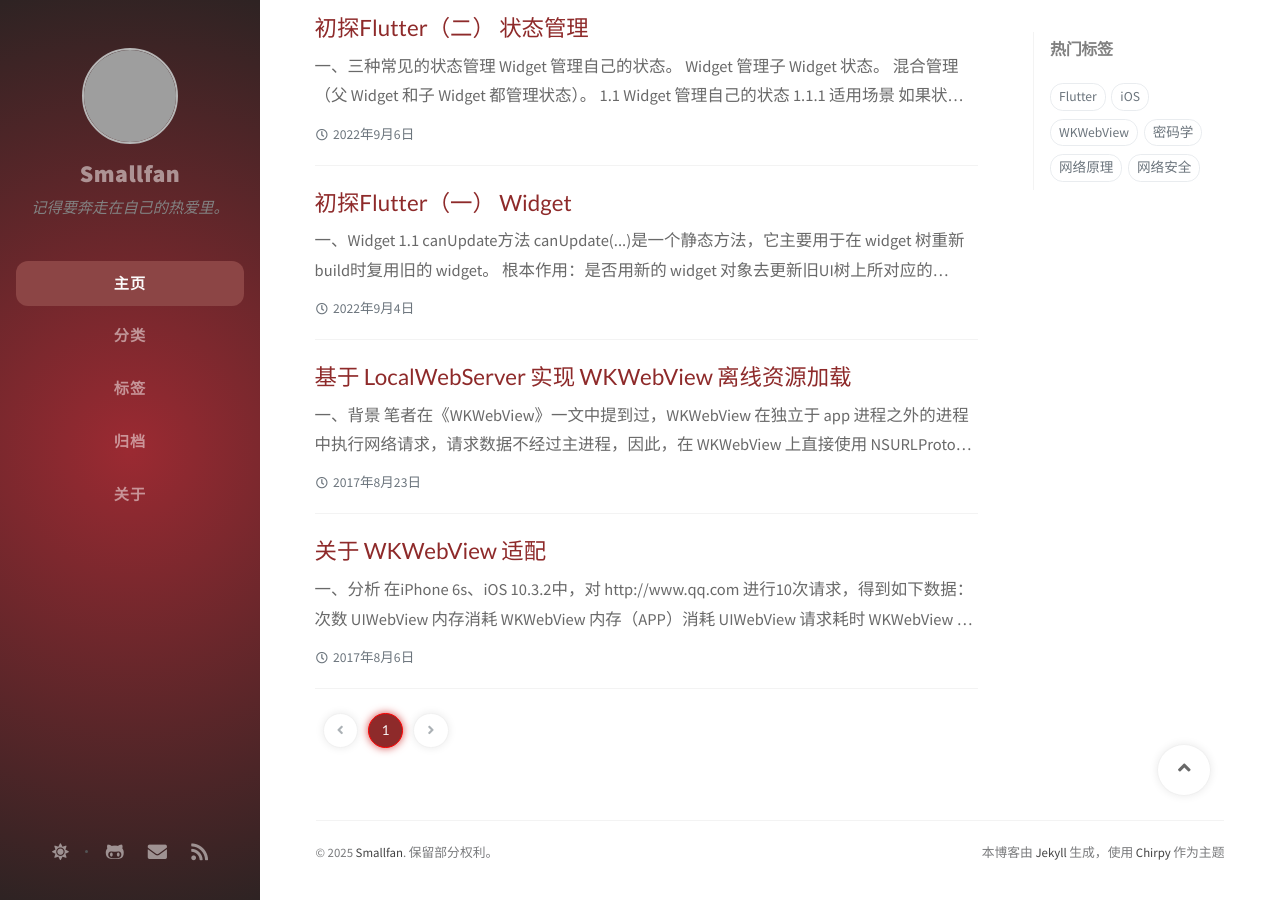
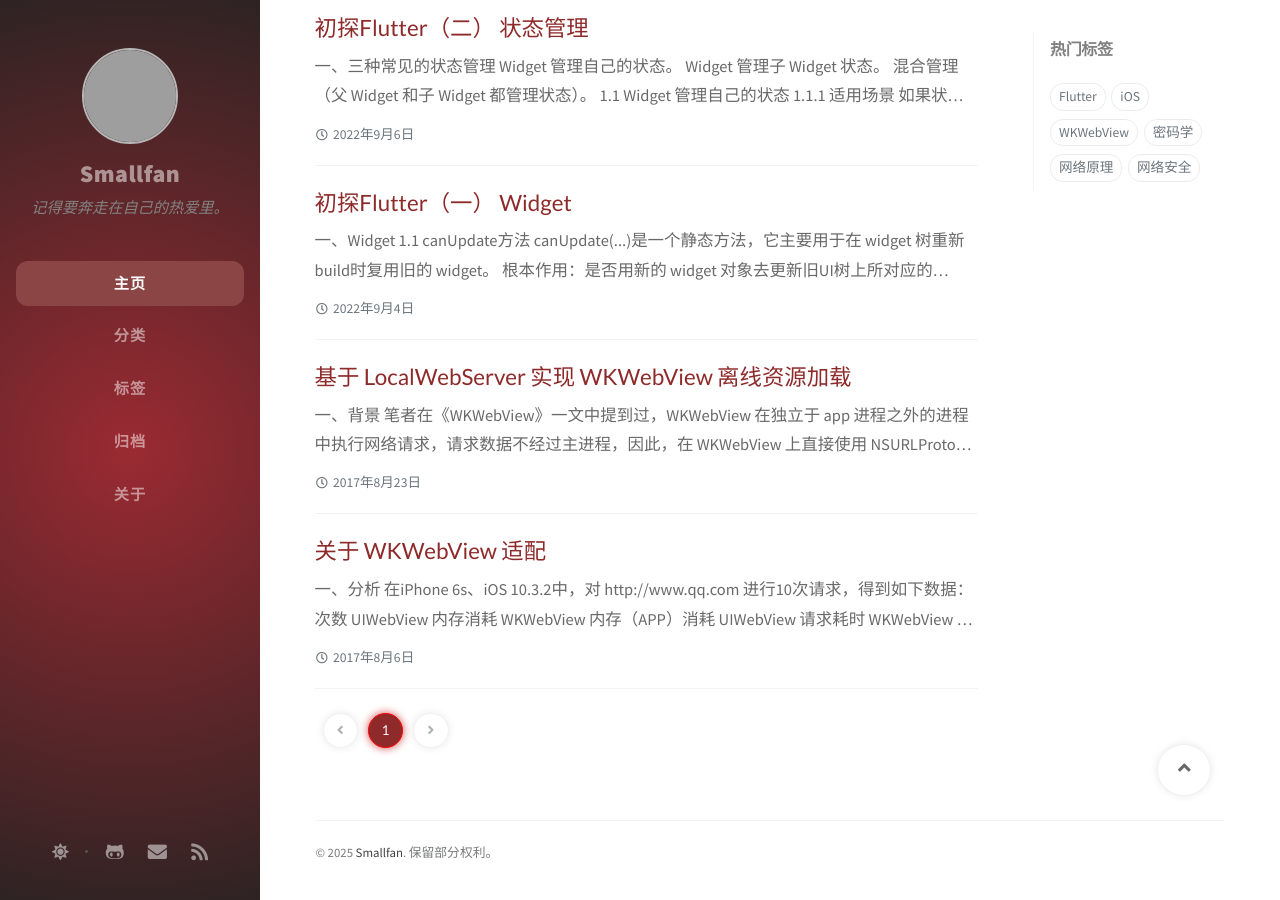
Before and after one commit to Smallfan/Smallfan.github.io, a Jekyll site: the page built from index.html, in a window 1280 px wide and 900 px high, scrolled down 604 px. Built offline with Jekyll 4.4.1, drawn with Linux system fonts in a browser that asks for light colours; nearby versions of some CDN libraries; the list of posts is cut into pages by our own code; comment, search, counter and statistics services are not loaded; grey boxes are pictures that could not be loaded.

Commit message:
feat: 🎸 test

```diff
--- a/_includes/footer.html
+++ b/_includes/footer.html
@@ -19,15 +19,5 @@
       </p>
     </div>
 
-    <div class="footer-right">
-      <p class="mb-0">
-        本博客由
-        <a href="https://jekyllrb.com" target="_blank" rel="noopener">Jekyll</a>
-        生成，使用
-        <a href="https://github.com/cotes2020/jekyll-theme-chirpy/" target="_blank" rel="noopener">Chirpy</a>
-        作为主题
-      </p>
-    </div>
-
   </div> <!-- div.d-flex -->
 </footer>
```
